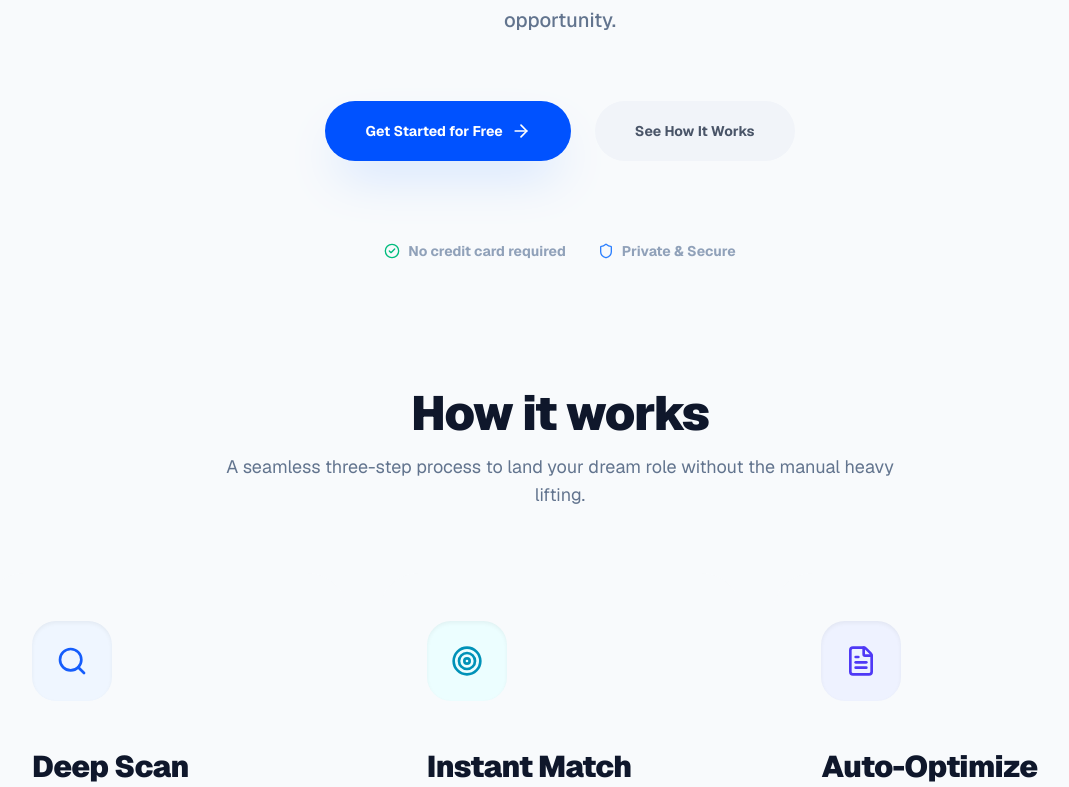
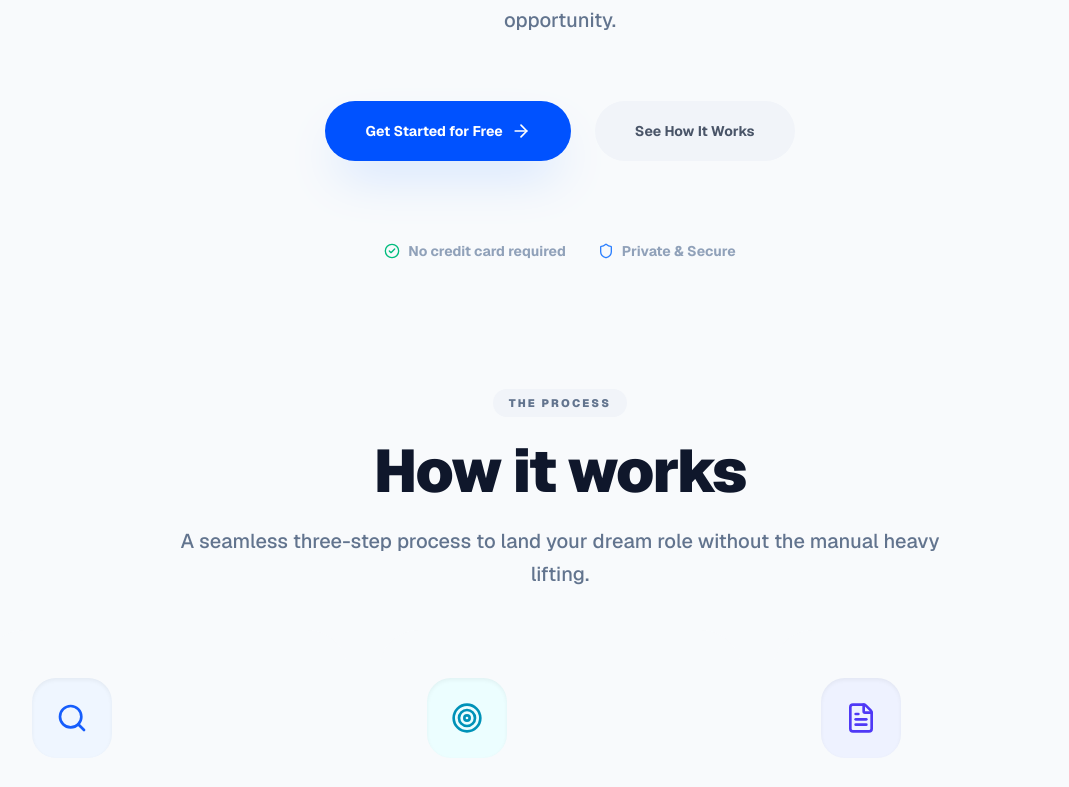
Before and after one commit to hunterom-pe/huntr-v2, a Next.js app: page / in a window 1280 px wide. Shown: the part 449-1236 px from the top of the page, without its empty margins (80-1149 px from the left). Built offline with nearby package versions, Linux system fonts and the light colour scheme.

Commit message:
design: Styled the 'How it works' section header for better hierarchy and visual impact

```diff
--- a/src/app/page.tsx
+++ b/src/app/page.tsx
@@ -52,9 +52,14 @@ export default function Home() {
 
         {/* How It Works Section */}
         <section id="how-it-works" className="pb-32 space-y-16">
-          <div className="text-center space-y-4">
-            <h2 className="text-4xl md:text-5xl font-black text-slate-900 tracking-tight">How it works</h2>
-            <p className="text-lg text-slate-500 max-w-2xl mx-auto">A seamless three-step process to land your dream role without the manual heavy lifting.</p>
+          <div className="text-center space-y-6 max-w-3xl mx-auto mb-10">
+            <div className="inline-flex items-center justify-center px-4 py-1.5 rounded-full bg-[#F1F4F9] text-slate-500 text-[11px] font-black tracking-[0.2em] uppercase">
+              The Process
+            </div>
+            <h2 className="text-5xl md:text-6xl font-black text-slate-900 tracking-tight">How it works</h2>
+            <p className="text-xl text-slate-500 font-medium leading-relaxed">
+              A seamless three-step process to land your dream role without the manual heavy lifting.
+            </p>
           </div>
 
           <div className="grid lg:grid-cols-3 gap-8">
```
